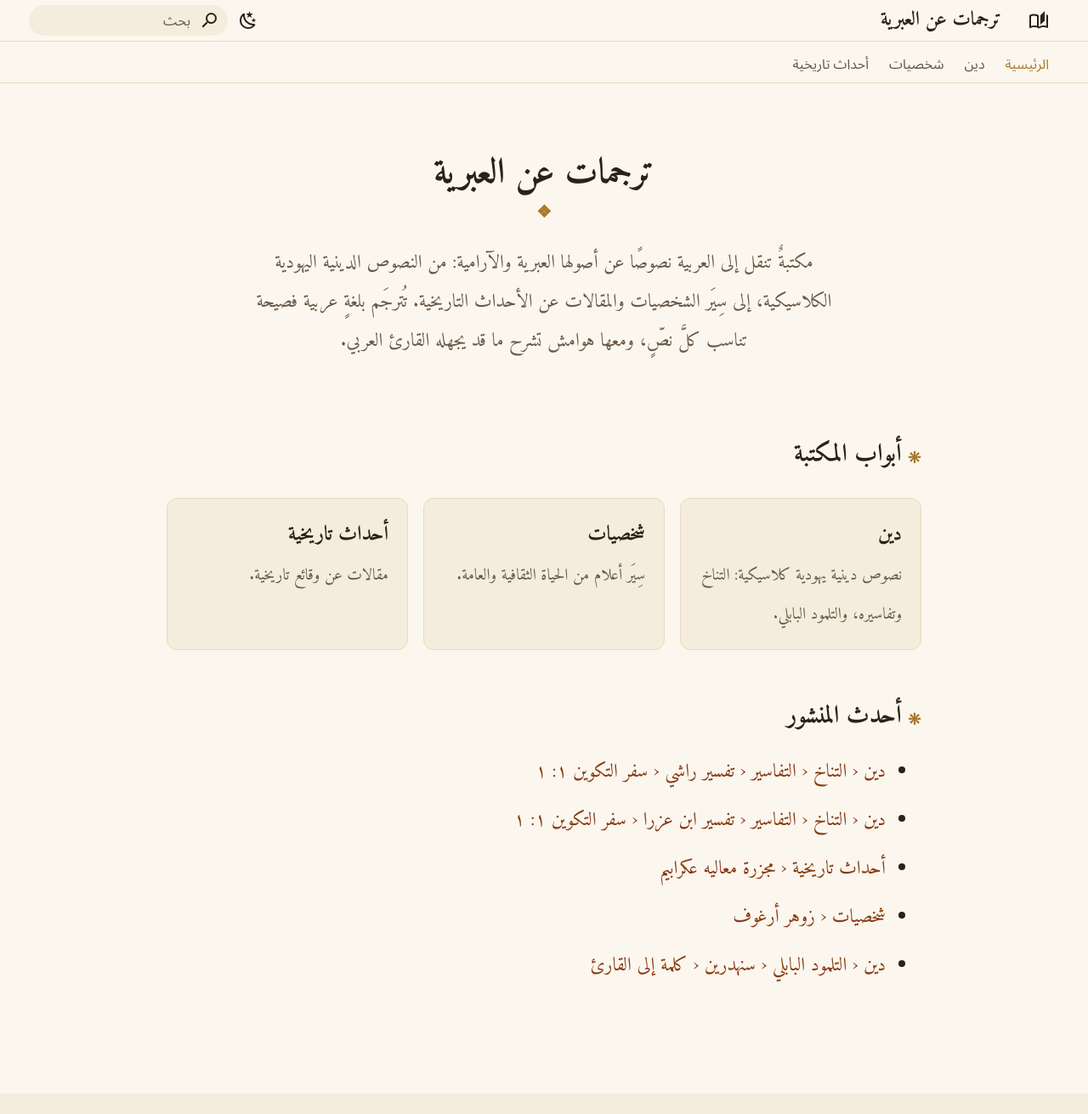
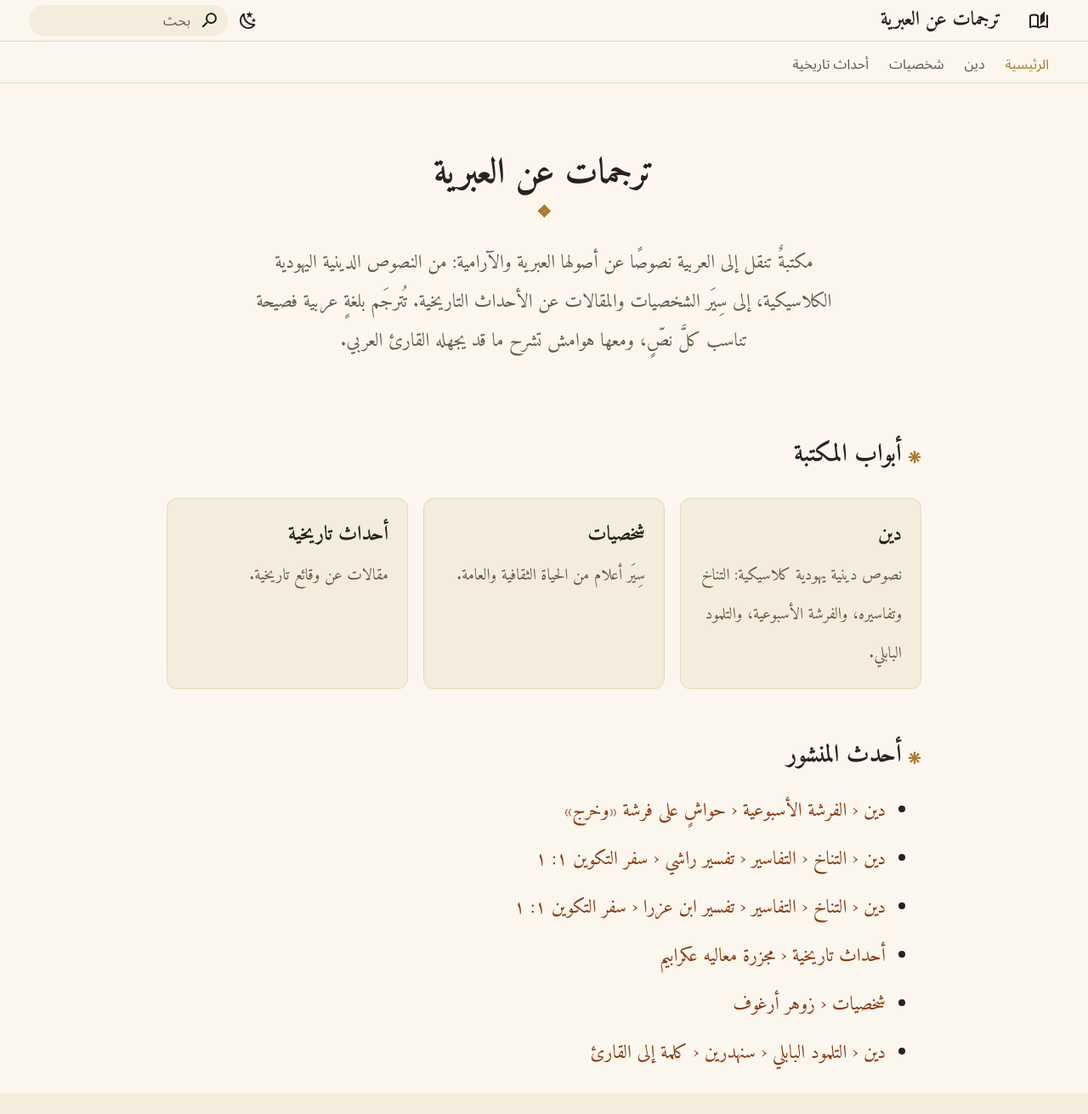
Before and after one commit to arnusus/arnusus.github.io, an MkDocs documentation site: the page built from docs/index.md, in a window 1280 px wide and 1311 px high. Shown: the whole window at 85% size. Built offline with MkDocs 1.6.1 and Material for MkDocs 9.7.7, drawn with Linux system fonts in a browser that asks for light colours.

Commit message:
إضافة باب الفرشة الأسبوعية وترجمة «حواشٍ على فرشة وخرج»
Co-Authored-By: Claude Opus 5.5 <noreply@anthropic.com>
Claude-Session: https://claude.ai/code/session_01Bo3U8aCkX14UrH9sgNDnos

```diff
--- a/docs/index.md
+++ b/docs/index.md
@@ -16,13 +16,14 @@ hide:
 ## أبواب المكتبة
 
 <div class="shelves">
-<a class="shelf" href="dat/"><b>دين</b><span>نصوص دينية يهودية كلاسيكية: التناخ وتفاسيره، والتلمود البابلي.</span></a>
+<a class="shelf" href="dat/"><b>دين</b><span>نصوص دينية يهودية كلاسيكية: التناخ وتفاسيره، والفرشة الأسبوعية، والتلمود البابلي.</span></a>
 <a class="shelf" href="people/"><b>شخصيات</b><span>سِيَر أعلام من الحياة الثقافية والعامة.</span></a>
 <a class="shelf" href="history/"><b>أحداث تاريخية</b><span>مقالات عن وقائع تاريخية.</span></a>
 </div>
 
 ## أحدث المنشور
 
+- [دين ‹ الفرشة الأسبوعية ‹ حواشٍ على فرشة «وخرج»](dat/parasha/000001.md)
 - [دين ‹ التناخ ‹ التفاسير ‹ تفسير راشي ‹ سفر التكوين ١: ١](dat/tanakh/parshanut/rashi/bereshit/000001.md)
 - [دين ‹ التناخ ‹ التفاسير ‹ تفسير ابن عزرا ‹ سفر التكوين ١: ١](dat/tanakh/parshanut/ibn-ezra/bereshit/000001.md)
 - [أحداث تاريخية ‹ مجزرة معاليه عكرابيم](history/000001.md)
--- a/mkdocs.yml
+++ b/mkdocs.yml
@@ -81,6 +81,9 @@ nav:
                   - سفر التكوين:
                       - dat/tanakh/parshanut/ibn-ezra/bereshit/index.md
                       - "التكوين ١: ١": dat/tanakh/parshanut/ibn-ezra/bereshit/000001.md
+      - الفرشة الأسبوعية:
+          - dat/parasha/index.md
+          - "حواشٍ على فرشة «وخرج»": dat/parasha/000001.md
       - التلمود البابلي:
           - dat/talmud-bavli/index.md
           - قسم الأضرار:
```
Also changed, not shown: docs/dat/index.md (+1 -0 lines), docs/dat/parasha/000001.md (added, +57 -0 lines), docs/dat/parasha/index.md (added, +12 -0 lines).
